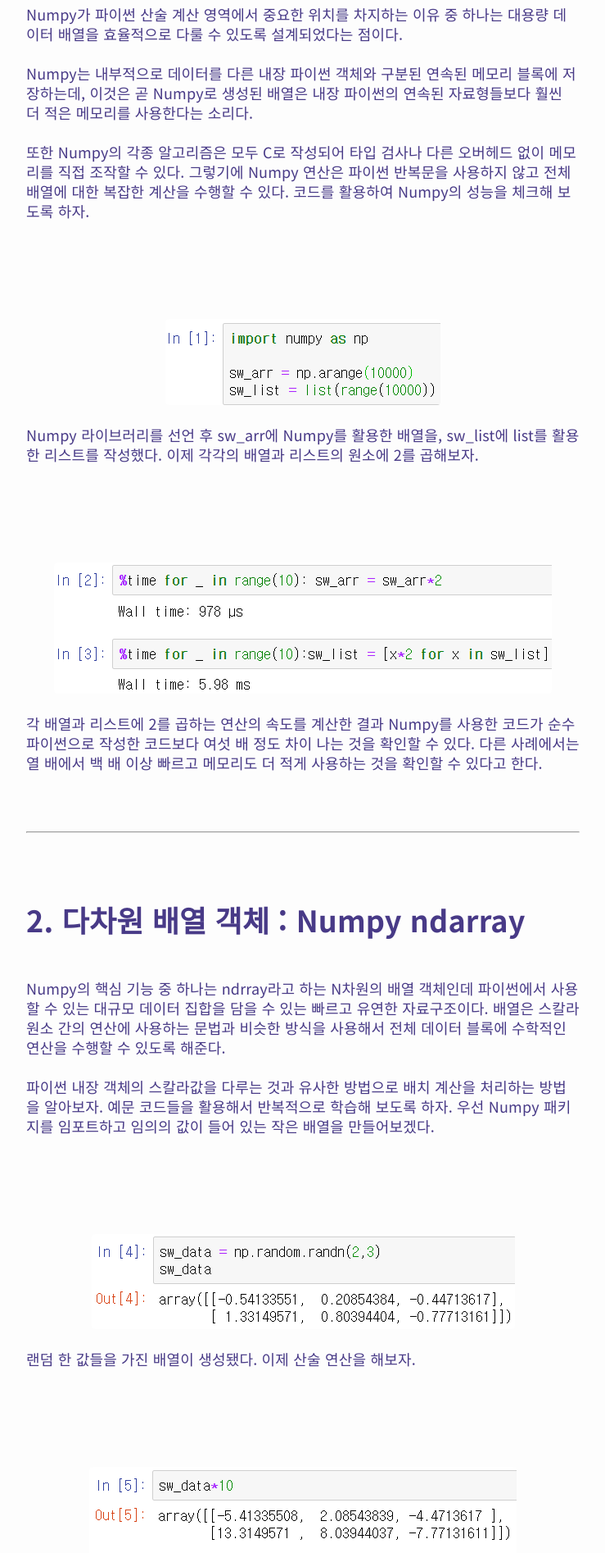
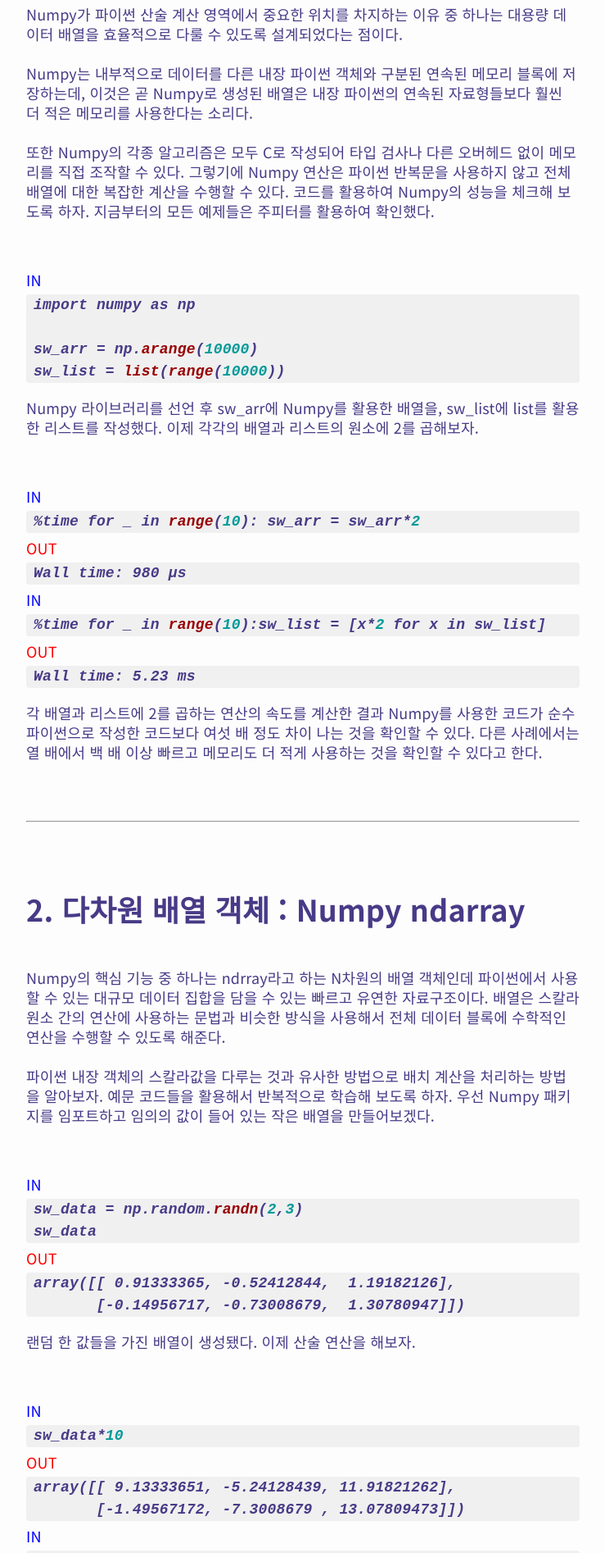
Before and after one commit to sinsaonee/growth-hacker1, a Jekyll site: the page built from _posts/2019-12-12-NumPy-배열과벡터연산#1.md, in a window 1280 px wide. Shown: the part 852-2746 px from the top of the page at 82% size, without its empty margins (270-1009 px from the left). Built offline with Jekyll 4.4.1, drawn with Linux system fonts in a browser that asks for light colours; comment, search, counter and statistics services are not loaded; some of the changed text lies outside the part shown.

Commit message:
볼까나

````diff
--- a/_posts/2019-12-12-NumPy-배열과벡터연산#1.md
+++ b/_posts/2019-12-12-NumPy-배열과벡터연산#1.md
@@ -29,17 +29,46 @@
 
 
 
-또한 Numpy의 각종 알고리즘은 모두 C로 작성되어 타입 검사나 다른 오버헤드 없이 메모리를 직접 조작할 수 있다. 그렇기에 Numpy 연산은 파이썬 반복문을 사용하지 않고 전체 배열에 대한 복잡한 계산을 수행할 수 있다. 코드를 활용하여 Numpy의 성능을 체크해 보도록 하자.
+또한 Numpy의 각종 알고리즘은 모두 C로 작성되어 타입 검사나 다른 오버헤드 없이 메모리를 직접 조작할 수 있다. 그렇기에 Numpy 연산은 파이썬 반복문을 사용하지 않고 전체 배열에 대한 복잡한 계산을 수행할 수 있다. 코드를 활용하여 Numpy의 성능을 체크해 보도록 하자. 지금부터의 모든 예제들은 주피터를 활용하여 확인했다.
 
-<br><br><br>
+<br>
 
-![Numpy1-1](/img/post/Numpy1/Numpy1-1.PNG)
+<p class="codeterm" style="color:blue">IN</p>
+
+> ```python
+> import numpy as np
+>
+> sw_arr = np.arange(10000)
+> sw_list = list(range(10000))
+> ```
 
 Numpy 라이브러리를 선언 후 sw_arr에 Numpy를 활용한 배열을, sw_list에 list를 활용한 리스트를 작성했다. 이제 각각의 배열과 리스트의 원소에 2를 곱해보자.
 
-<br><br><br>
+<br>
 
-![Numpy1-2](/img/post/Numpy1/Numpy1-2.PNG)
+<p class="codeterm" style="color:blue">IN</p>
+
+> ```python
+> %time for _ in range(10): sw_arr = sw_arr*2
+> ```
+
+<p class="codeterm" style="color:red">OUT</p>
+
+> ```
+> Wall time: 980 µs
+> ```
+
+<p class="codeterm" style="color:blue">IN</p>
+
+> ```python
+> %time for _ in range(10):sw_list = [x*2 for x in sw_list]
+> ```
+
+<p class="codeterm" style="color:red">OUT</p>
+
+> ```
+> Wall time: 5.23 ms
+> ```
 
 각 배열과 리스트에 2를 곱하는 연산의 속도를 계산한 결과 Numpy를 사용한 코드가 순수 파이썬으로 작성한 코드보다 여섯 배 정도 차이 나는 것을 확인할 수 있다. 다른 사례에서는 열 배에서 백 배 이상 빠르고 메모리도 더 적게 사용하는 것을 확인할 수 있다고 한다.
 
@@ -59,19 +88,77 @@
 
 파이썬 내장 객체의 스칼라값을 다루는 것과 유사한 방법으로 배치 계산을 처리하는 방법을 알아보자. 예문 코드들을 활용해서 반복적으로 학습해 보도록 하자. 우선 Numpy 패키지를 임포트하고 임의의 값이 들어 있는 작은 배열을 만들어보겠다.
 
-<br><br><br>
+<br>
 
-![Numpy1-3](/img/post/Numpy1/Numpy1-3.PNG)
+<p class="codeterm" style="color:blue">IN</p>
+
+> ```python
+> sw_data = np.random.randn(2,3)
+> sw_data
+> ```
+
+<p class="codeterm" style="color:red">OUT</p>
+
+> ```
+> array([[ 0.91333365, -0.52412844,  1.19182126],
+>        [-0.14956717, -0.73008679,  1.30780947]])
+> ```
 
 랜덤 한 값들을 가진 배열이 생성됐다. 이제 산술 연산을 해보자.
 
-<br><br><br>
+<br>
 
-![Numpy1-4](/img/post/Numpy1/Numpy1-4.PNG)
+<p class="codeterm" style="color:blue">IN</p>
 
-첫 번째는 모든 원소의 값에 10을 곱했다. 두 번째는 sw_data 배열에서 같은 위치의 값끼리 서로 더했다. ndarray는 같은 종류의 데이터를 담을 수 있는 포괄적인 다차원 배열이다. ndarray의 모든 원소는 같은 자료형이어야 한다. 모든 배열은 각 차원의 크기를 알려주는 shape라는 튜플과 배열에 저장된 자료형을 알려주는 dtype라는 객체를 가지고 있다. 하단의 코드로 확인해보자.
+> ```python
+> sw_data*10
+> ```
 
-![Numpy1-5](/img/post/Numpy1/Numpy1-5.PNG)
+<p class="codeterm" style="color:red">OUT</p>
+
+> ```
+> array([[ 9.13333651, -5.24128439, 11.91821262],
+>        [-1.49567172, -7.3008679 , 13.07809473]])
+> ```
+
+<p class="codeterm" style="color:blue">IN</p>
+
+> ```python
+> sw_data+sw_data
+> ```
+
+<p class="codeterm" style="color:red">OUT</p>
+
+> ```
+> array([[ 1.8266673 , -1.04825688,  2.38364252],
+>        [-0.29913434, -1.46017358,  2.61561895]])
+> ```
+
+첫 번째 출력은 모든 원소의 값에 10을 곱한 결과이다. 두 번째 출력은  sw_data 배열에서 같은 위치의 값끼리 서로 더한 결과이다. ndarray는 같은 종류의 데이터를 담을 수 있는 포괄적인 다차원 배열이기 때문에, ndarray의 모든 원소는 같은 자료형이어야 한다. 또한 모든 배열은 각 차원의 크기를 알려주는 shape라는 튜플과 배열에 저장된 자료형을 알려주는 dtype라는 객체를 가지고 있다. 하단의 코드로 확인해보자.
+
+<p class="codeterm" style="color:blue">IN</p>
+
+> ```python
+> sw_data.shape
+> ```
+
+<p class="codeterm" style="color:red">OUT</p>
+
+> ```
+> (2, 3)
+> ```
+
+<p class="codeterm" style="color:blue">IN</p>
+
+> ```python
+> sw_data.dtype
+> ```
+
+<p class="codeterm" style="color:red">OUT</p>
+
+> ```
+> dtype('float64')
+> ```
 
 <br>
 
--- a/_sass/layout.scss
+++ b/_sass/layout.scss
@@ -206,8 +206,9 @@
   }
 
 code {
-  color: lighten($text-color, 35%);
-  background-color: lighten($background-color, 35%);
+	// color: lighten($text-color, 35%);
+  // background-color: lighten($background-color, 35%);
+	font-weight: bold;
 }
 
 
--- a/_sass/typography.scss
+++ b/_sass/typography.scss
@@ -37,14 +37,14 @@
 }
 
 blockquote {
-	font-style: italic;
-	margin: 1.5em; /* 24px/18px */
+	// font-style: italic;
+	margin: 0em; /* 24px/18px */
 	-webkit-border-radius: 4px;
 	   -moz-border-radius: 4px;
 	    -ms-border-radius: 4px;
           border-radius: 4px;
 	background-color: darken($background-color, 5%);
-	padding: 0 1.5em; /* 24px/18px */
+	padding: 0 0.7em; /* 24px/18px */
 	p, ul, ol {
 		padding: 1.5em 0; /* 24px/18px */
 	}
@@ -80,16 +80,22 @@
 
 blockquote {
 	font-style: italic;
-	margin: 1.3334em; /* 24px/18px */
+	margin: 0em; /* 24px/18px */
 	-webkit-border-radius: 4px;
 	   -moz-border-radius: 4px;
 	    -ms-border-radius: 4px;
           border-radius: 4px;
 	background-color: darken($background-color, 5%);
-	padding: 0 1.33334em; /* 24px/18px */
+	padding: 0 0.5em; /* 24px/18px */
 	p, ul, ol {
 		padding: 1.33334em 0; /* 24px/18px */
 	}
 }
 
+// myorigin
+.codeterm{
+	line-height: 0em; /* 24px/18px */
+	margin-bottom: 0em; /* 24px/18px */
 }
+
+}
````
